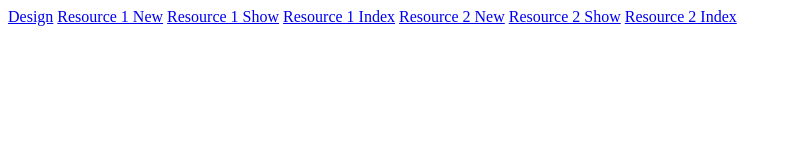
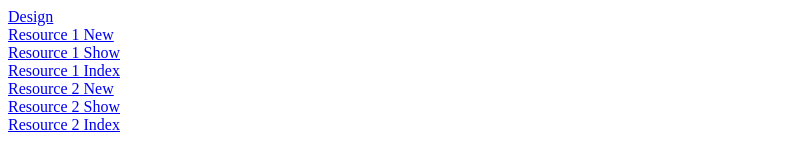
Before and after one commit to Jonah-Min/cs4550, a plain HTML site: page hw02/index.html in a window 1280 px wide. Shown: the whole page, without its empty margins (0-792 px from the left). Drawn offline with Linux system fonts and the light colour scheme.

Commit message:
Add spaces between links

```diff
--- a/hw02/index.html
+++ b/hw02/index.html
@@ -4,11 +4,11 @@
 	<title>HW02 Links</title>
 </head>
 <body>
-	<a href="https://hw02.sase.pizza/design.html">Design</a>
-	<a href="https://hw02.sase.pizza/resource1-new.html">Resource 1 New</a>
-	<a href="https://hw02.sase.pizza/resource1-show.html">Resource 1 Show</a>
-	<a href="https://hw02.sase.pizza/resource1-index.html">Resource 1 Index</a>
-	<a href="https://hw02.sase.pizza/resource2-new.html">Resource 2 New</a>
-	<a href="https://hw02.sase.pizza/resource2-show.html">Resource 2 Show</a>
+	<a href="https://hw02.sase.pizza/design.html">Design</a><br>
+	<a href="https://hw02.sase.pizza/resource1-new.html">Resource 1 New</a><br>
+	<a href="https://hw02.sase.pizza/resource1-show.html">Resource 1 Show</a><br>
+	<a href="https://hw02.sase.pizza/resource1-index.html">Resource 1 Index</a><br>
+	<a href="https://hw02.sase.pizza/resource2-new.html">Resource 2 New</a><br>
+	<a href="https://hw02.sase.pizza/resource2-show.html">Resource 2 Show</a><br>
 	<a href="https://hw02.sase.pizza/resource2-index.html">Resource 2 Index</a>
 </body>
```
